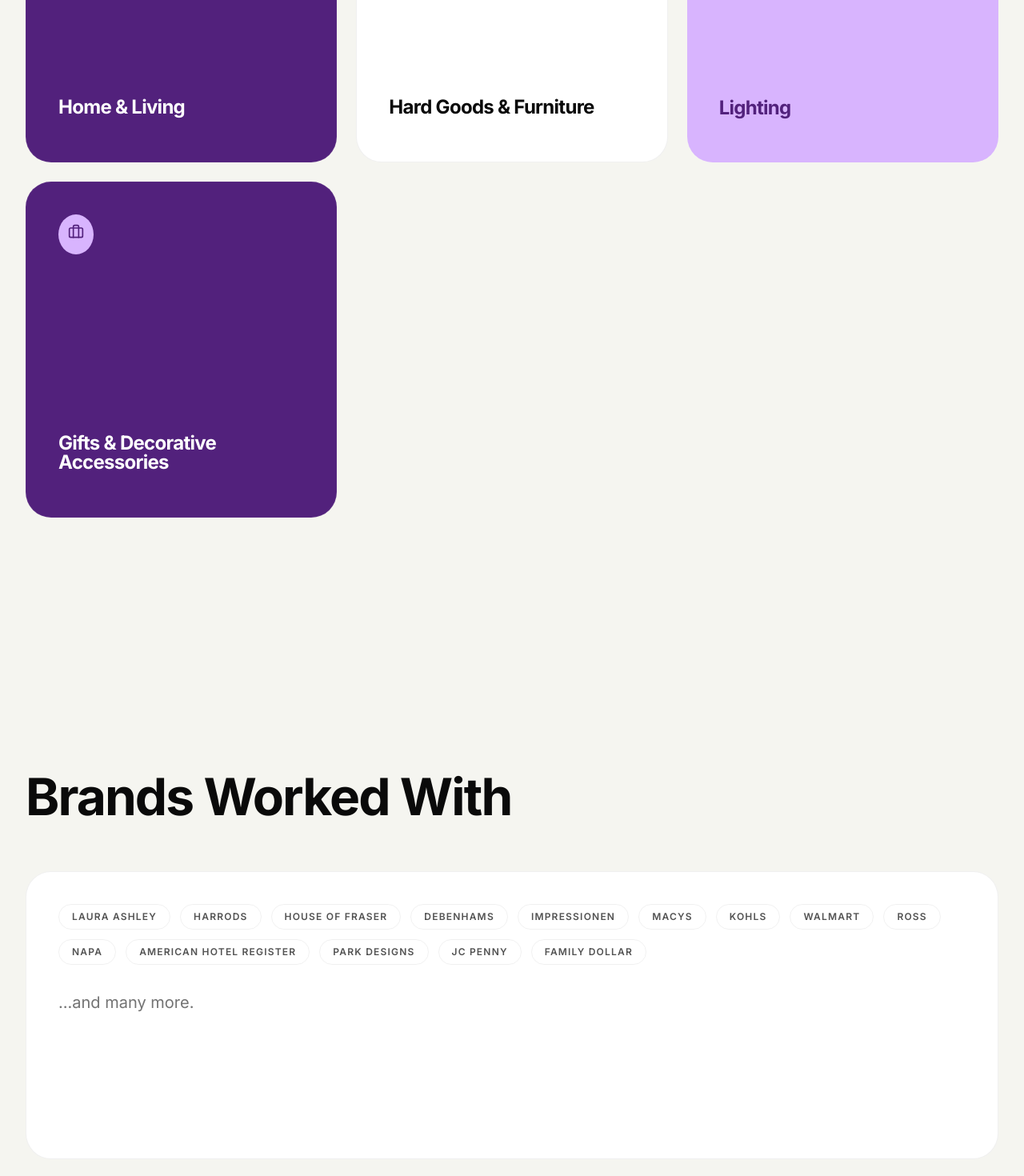
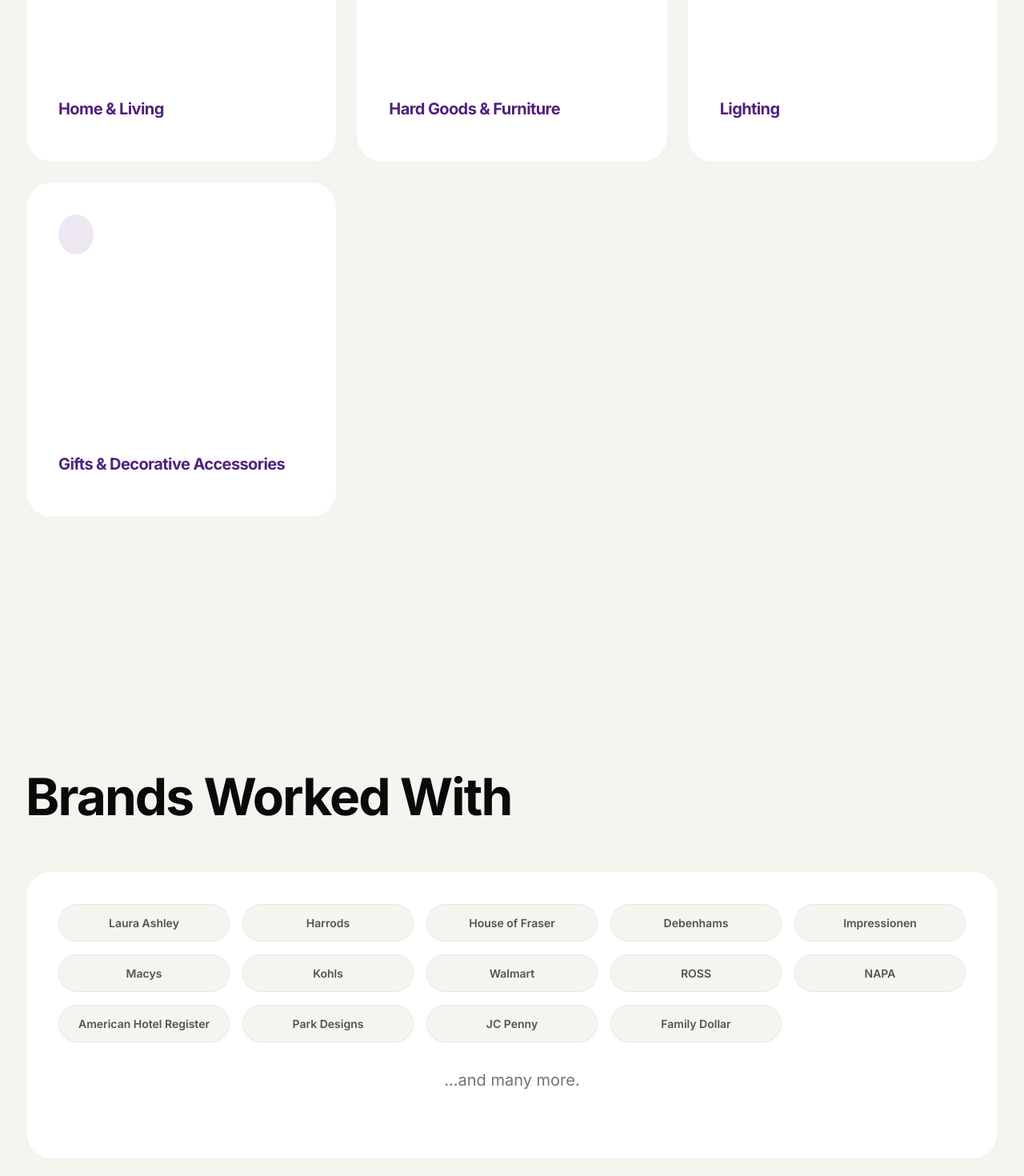
Before and after one commit to prithvie-boop/veritas_web, a React (Vite) app: page /leadership in a window 1280 px wide. Shown: the part 2160-3630 px from the top of the page at 80% size. Built offline with nearby package versions, Linux system fonts and the light colour scheme.

Commit message:
style: polish categories and brands sections for consistency

```diff
--- a/src/pages/Leadership.jsx
+++ b/src/pages/Leadership.jsx
@@ -100,38 +100,47 @@
             </BentoGrid>
 
             <BentoGrid title="Categories Worked Across">
-                {categories.map((cat, i) => {
-                    const variants = ['dark', 'light', 'accent', 'dark'];
-                    const variant = variants[i % 4];
-                    const isDark = variant === 'dark';
-
-                    return (
-                        <BentoCard key={i} span={1} className={`bento-card--${variant}`}>
+                {categories.map((cat, i) => (
+                    <BentoCard key={i} span={1} className="bento-card--light">
                         <div style={{
-                                background: isDark ? 'var(--color-accent)' : 'var(--color-primary)',
+                            background: 'var(--color-primary)',
                             padding: '12px',
                             borderRadius: '50%',
                             width: 'fit-content',
-                                marginBottom: 'var(--spacing-4)'
+                            marginBottom: 'var(--spacing-4)',
+                            opacity: 0.1
                         }}>
-                                <Briefcase size={20} color={isDark ? 'var(--color-primary)' : 'var(--color-accent)'} />
+                            <Briefcase size={20} color="var(--color-primary)" />
                         </div>
-                            <h3 style={{ fontSize: 'var(--font-size-xl)', marginTop: 'auto' }}>{cat}</h3>
+                        <h3 style={{ fontSize: 'var(--font-size-lg)', marginTop: 'auto', color: 'var(--color-primary)' }}>{cat}</h3>
                     </BentoCard>
-                    );
-                })}
+                ))}
             </BentoGrid>
 
             <BentoGrid title="Brands Worked With">
                 <BentoCard span={3} className="bento-card--light">
-                    <div style={{ display: 'flex', flexWrap: 'wrap', gap: 'var(--spacing-3)' }}>
+                    <div style={{
+                        display: 'grid',
+                        gridTemplateColumns: 'repeat(auto-fill, minmax(180px, 1fr))',
+                        gap: 'var(--spacing-4)',
+                        alignItems: 'center'
+                    }}>
                         {brands.map((brand, i) => (
-                            <span key={i} className="pill-tag pill-tag--outline">
+                            <div key={i} style={{
+                                padding: 'var(--spacing-3) var(--spacing-4)',
+                                border: '1px solid var(--color-border)',
+                                borderRadius: 'var(--radius-full)',
+                                textAlign: 'center',
+                                fontSize: 'var(--font-size-sm)',
+                                fontWeight: 600,
+                                color: 'var(--color-text-secondary)',
+                                background: 'var(--color-bg-main)'
+                            }}>
                                 {brand}
-                            </span>
+                            </div>
                         ))}
                     </div>
-                    <p style={{ marginTop: 'var(--spacing-8)', color: 'var(--color-text-muted)' }}>
+                    <p style={{ marginTop: 'var(--spacing-8)', color: 'var(--color-text-muted)', textAlign: 'center' }}>
                         ...and many more.
                     </p>
                 </BentoCard>
```
Lines whose indentation alone changed are shown as unchanged.
